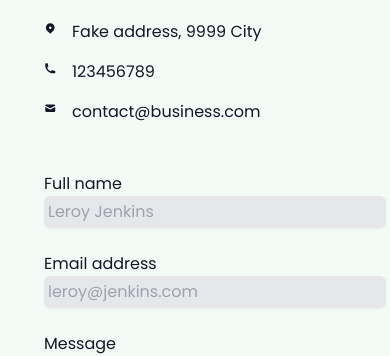
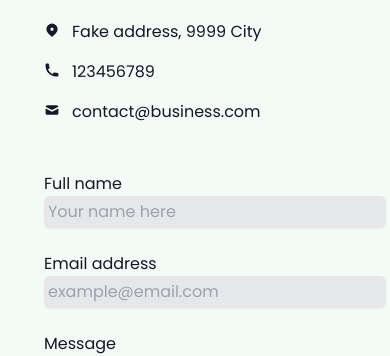
Before and after one commit to BabuBishal/next-travel-blog, a Next.js app: page /contact in a window 390 px wide. Shown: the part 724-1080 px from the top of the page. Built offline with nearby package versions, Linux system fonts and the light colour scheme.

Commit message:
icons and more blog contents in blog page

```diff
--- a/app/(root)/blog/[id]/page.jsx
+++ b/app/(root)/blog/[id]/page.jsx
@@ -1,10 +1,12 @@
 import Tag from "@/components/ui/Tag";
 import Image from "next/image";
+import BlogCard from "@/components/shared/BlogCard";
 import {
   AiOutlineFacebook,
   AiOutlineInstagram,
   AiOutlineTwitter,
 } from "react-icons/ai";
+import blogData from "@/constants/blogData";
 
 const page = ({ searchParams }) => {
   const post = searchParams;
@@ -53,6 +55,20 @@ const page = ({ searchParams }) => {
           </div>
         </article>
       </div>
+
+      <section className="py-6 sm:py-12 dark:bg-gray-100 dark:text-gray-800">
+	<div className="container p-6 mx-auto space-y-8">
+		<div className="space-y-2 text-center">
+			<h2 className="text-3xl font-bold">You may like</h2>
+			<p className="font-serif text-sm dark:text-gray-600">Explore more blogs here.</p>
+		</div>
+		<div className="grid grid-cols-1 gap-x-4 gap-y-8 md:grid-cols-2 lg:grid-cols-4">
+		{blogData.slice(0,4).map((blog, id) => (
+      <BlogCard key={id} post={blog} />
+    ))}
+		</div>
+	</div>
+</section>
     </div>
   );
 };
--- a/app/(root)/contact/page.jsx
+++ b/app/(root)/contact/page.jsx
@@ -1,4 +1,4 @@
-"use client"
+"use client";
 
 import Image from "next/image";
 import Button from "@/components/ui/Button.jsx";
@@ -35,23 +35,13 @@ const page = () => {
                 <span>Fake address, 9999 City</span>
               </p>
               <p className="flex items-center">
-                <svg
-                  xmlns="http://www.w3.org/2000/svg"
-                  viewBox="0 0 20 20"
-                  fill="currentColor"
-                  className="w-5 h-5 mr-2 sm:mr-6"
-                >
+                <svg fill="currentColor" className="w-5 h-5 mr-2 sm:mr-6">
                   <use href="/icons.svg#icon-phone" />
                 </svg>
                 <span>123456789</span>
               </p>
               <p className="flex items-center">
-                <svg
-                  xmlns="http://www.w3.org/2000/svg"
-                  viewBox="0 0 20 20"
-                  fill="currentColor"
-                  className="w-5 h-5 mr-2 sm:mr-6"
-                >
+                <svg fill="currentColor" className="w-5 h-5 mr-2 sm:mr-6">
                   <use href="/icons.svg#icon-mail" />
                 </svg>
                 <span>contact@business.com</span>
@@ -66,7 +56,7 @@ const page = () => {
               <span className="mb-1">Full name</span>
               <input
                 type="text"
-                placeholder="Leroy Jenkins"
+                placeholder="Your name here"
                 className="block p-1 w-full rounded-md shadow-sm focus:ring focus:ring-opacity-75 focus:ring-bg-primary bg-gray-200"
               />
             </label>
@@ -74,7 +64,7 @@ const page = () => {
               <span className="mb-1">Email address</span>
               <input
                 type="email"
-                placeholder="leroy@jenkins.com"
+                placeholder="example@email.com"
                 className="block p-1 w-full rounded-md shadow-sm focus:ring focus:ring-opacity-75 focus:ring-bg-primary bg-gray-200"
               />
             </label>
@@ -91,7 +81,7 @@ const page = () => {
             >
               Submit
             </button> */}
-            <Button text="submit" onClick={() => null}/>
+            <Button text="submit" onClick={() => null} />
           </form>
         </div>
       </section>
```
Also changed, not shown: public/icons.svg.
